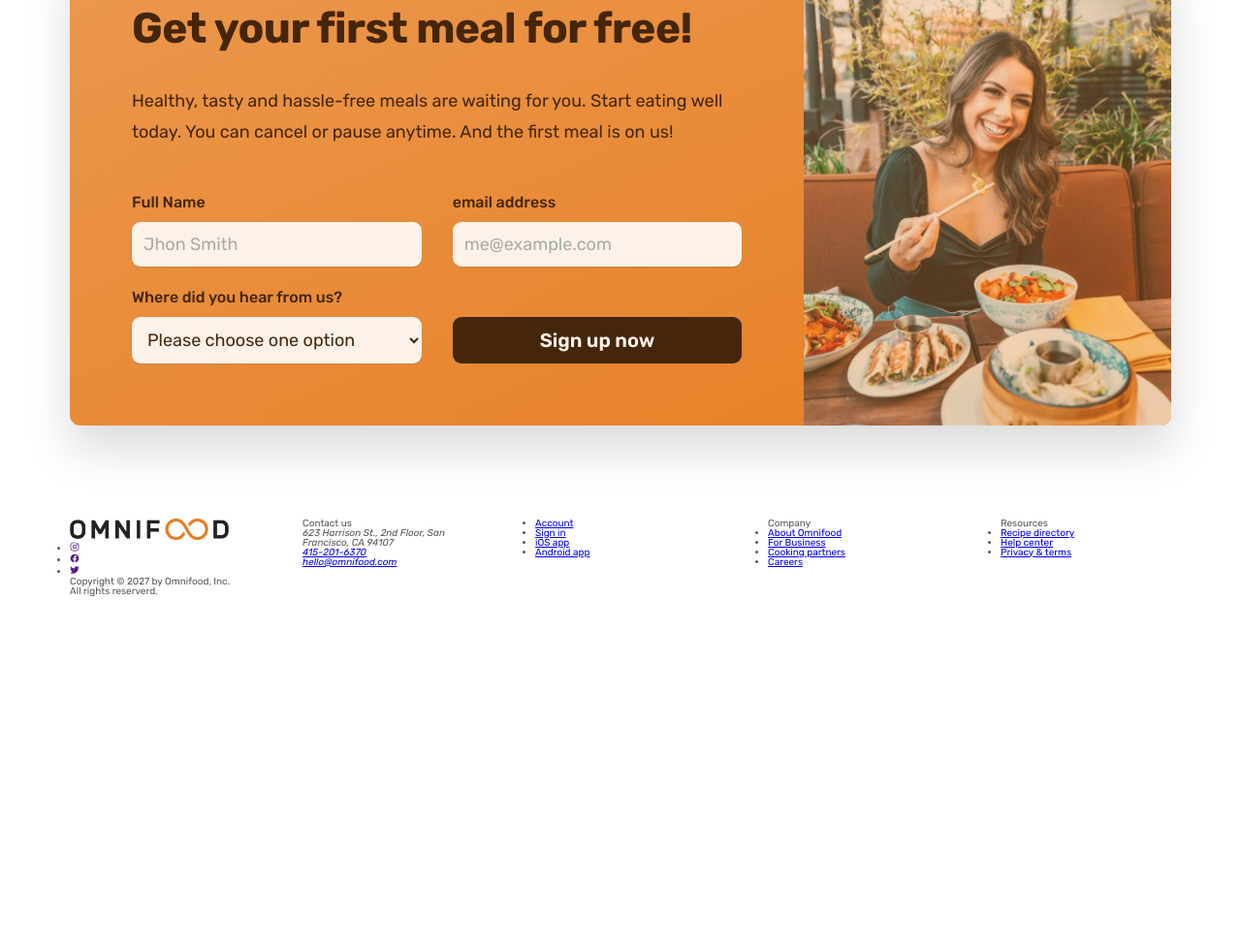
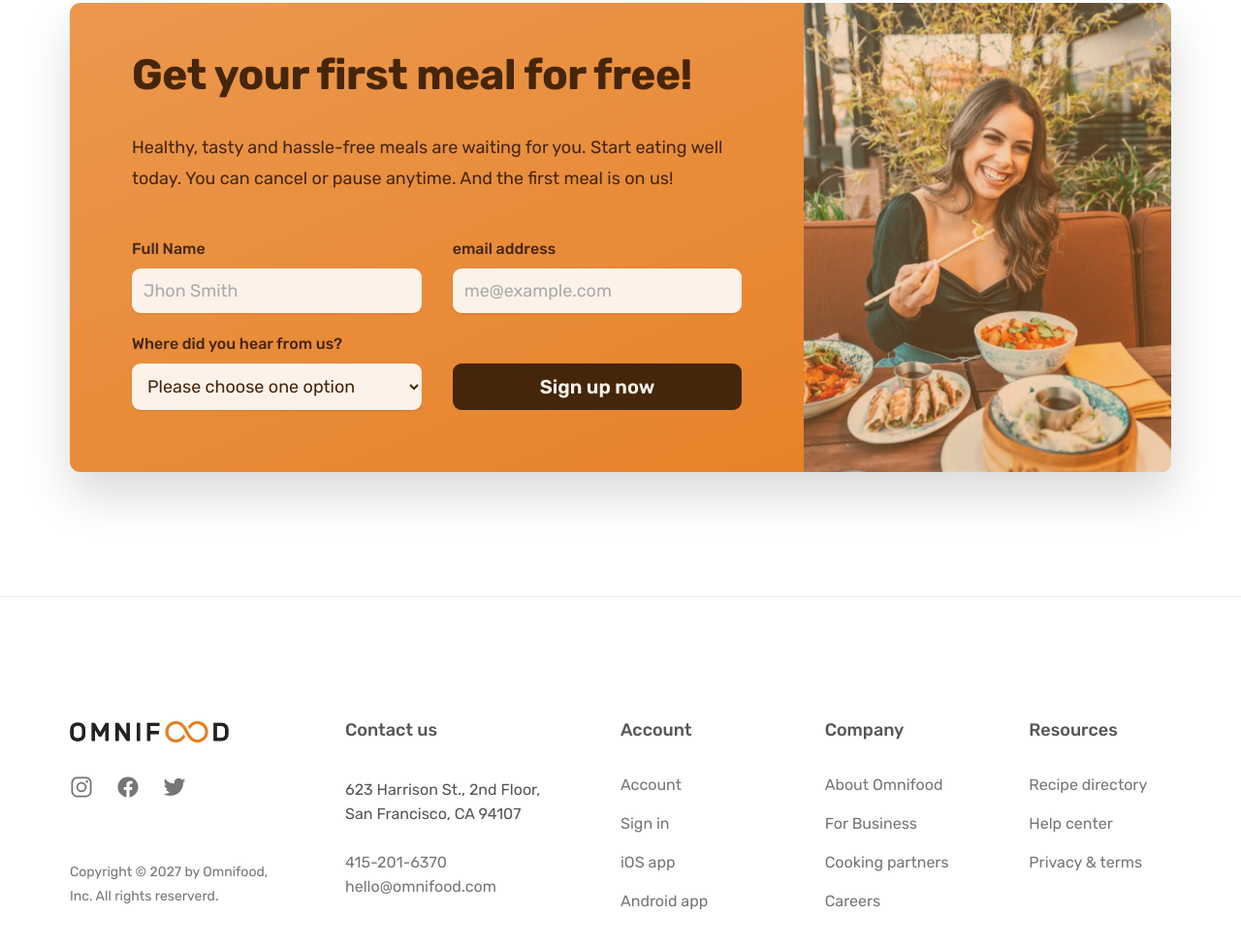
Before and after one commit to Majd-Alhourani98/Omnifood, a plain HTML site: page index.html in a window 1280 px wide. Shown: the part 6022-6999 px from the top of the page at 97% size. Before the commit the page ends 6829 px from the top, so only its background shows below. Drawn offline with nearby package versions, Linux system fonts and the light colour scheme.

Commit message:
add footer section

```diff
--- a/css/general.css
+++ b/css/general.css
@@ -26,7 +26,7 @@
 - Tints: #fdf2e9 - #fae5d3 - #eb984e
 - shades: #cf711f
 - Accents:
-- Greys: #333  - #555 - #888 - #6f6f6f
+- Greys: #333  - #555 - #888 - #6f6f6f - #767676
 
 ---------------- 03 SHADOW -----------------------------
   box-shadow: 0 2.4rem 4.8rem rgba(0, 0, 0, 0.075);
--- a/css/style.css
+++ b/css/style.css
@@ -453,6 +453,10 @@
 /*                    CTA SECTION                 */
 /* ********************************************** */
 
+.section-cta {
+  padding: 4.8rem 0 12.8rem 0;
+}
+
 .cta {
   display: grid;
   grid-template-columns: 2fr 1fr;
@@ -534,5 +538,75 @@
 /* ********************************************** */
 
 .footer {
-  padding: 9.6rem 0;
+  padding: 12.8rem 0;
+  border-top: 1px solid #eee;
 }
+
+.grid--footer {
+  grid-template-columns: 1.5fr 1.5fr 1fr 1fr 1fr;
+}
+
+.logo-col {
+  display: flex;
+  flex-direction: column;
+}
+
+.footer-logo {
+  display: block;
+  margin-bottom: 3.2rem;
+}
+
+.social-links {
+  list-style: none;
+  display: flex;
+  gap: 2.4rem;
+}
+
+.social-icon {
+  height: 2.4rem;
+  width: 2.4rem;
+}
+
+/* margin-top auto works inside felxbox when the direction is column*/
+.copyright {
+  font-size: 1.4rem;
+  color: #767676;
+  line-height: 1.8;
+  margin-top: auto;
+}
+
+.footer-heading {
+  font-size: 1.8rem;
+  font-weight: 500;
+  margin-bottom: 4rem;
+}
+
+.contacts {
+  font-style: normal;
+  font-size: 1.6rem;
+  line-height: 1.6;
+}
+
+.address {
+  margin-bottom: 2.4rem;
+}
+
+.footer-nav {
+  list-style: none;
+  display: flex;
+  flex-direction: column;
+  gap: 2.4rem;
+}
+
+.footer-link:visited,
+.footer-link:link {
+  text-decoration: none;
+  font-size: 1.6rem;
+  color: #767676;
+  transition: all 0.3s;
+}
+
+.footer-link:hover,
+.footer-link:active {
+  color: #333;
+}
--- a/index.html
+++ b/index.html
@@ -636,7 +636,7 @@
 
     <!-- FOOTER -->
     <footer class="footer">
-      <div class="container grid grid--5-cols">
+      <div class="container grid grid--footer">
         <div class="logo-col">
           <a href="#" class="footer-logo">
             <img class="logo" src="img/omnifood-logo.png" alt="Omnifood Logo" />
@@ -644,13 +644,19 @@
 
           <ul class="social-links">
             <li>
-              <a href=""><ion-icon name="logo-instagram"></ion-icon></a>
+              <a href="" class="footer-link"
+                ><ion-icon class="social-icon" name="logo-instagram"></ion-icon
+              ></a>
             </li>
             <li>
-              <a href=""><ion-icon name="logo-facebook"></ion-icon></a>
+              <a href="" class="footer-link"
+                ><ion-icon class="social-icon" name="logo-facebook"></ion-icon
+              ></a>
             </li>
             <li>
-              <a href=""><ion-icon name="logo-twitter"></ion-icon></a>
+              <a href="" class="footer-link"
+                ><ion-icon class="social-icon" name="logo-twitter"></ion-icon
+              ></a>
             </li>
           </ul>
 
@@ -661,39 +667,43 @@
         <div class="address-col">
           <p class="footer-heading">Contact us</p>
           <address class="contacts">
-            <p>623 Harrison St., 2nd Floor, San Francisco, CA 94107</p>
+            <p class="address">
+              623 Harrison St., 2nd Floor, San Francisco, CA 94107
+            </p>
             <p>
-              <a href="tel:">415-201-6370</a><br />
-              <a href="mailto:hello@omnifood.com">hello@omnifood.com</a>
+              <a class="footer-link" href="tel:">415-201-6370</a><br />
+              <a class="footer-link" href="mailto:hello@omnifood.com"
+                >hello@omnifood.com</a
+              >
             </p>
           </address>
         </div>
         <nav class="nav-col">
-          <p class="footer-heading"></p>
+          <p class="footer-heading">Account</p>
           <ul class="footer-nav">
-            <li><a href="#">Account</a></li>
-            <li><a href="#">Sign in </a></li>
-            <li><a href="#">iOS app</a></li>
-            <li><a href="#">Android app</a></li>
+            <li><a class="footer-link" href="#">Account</a></li>
+            <li><a class="footer-link" href="#">Sign in </a></li>
+            <li><a class="footer-link" href="#">iOS app</a></li>
+            <li><a class="footer-link" href="#">Android app</a></li>
           </ul>
         </nav>
 
         <nav class="nav-col">
           <p class="footer-heading">Company</p>
           <ul class="footer-nav">
-            <li><a href="#">About Omnifood</a></li>
-            <li><a href="#">For Business</a></li>
-            <li><a href="#">Cooking partners</a></li>
-            <li><a href="#">Careers</a></li>
+            <li><a class="footer-link" href="#">About Omnifood</a></li>
+            <li><a class="footer-link" href="#">For Business</a></li>
+            <li><a class="footer-link" href="#">Cooking partners</a></li>
+            <li><a class="footer-link" href="#">Careers</a></li>
           </ul>
         </nav>
 
         <nav class="nav-col">
           <p class="footer-heading">Resources</p>
           <ul class="footer-nav">
-            <li><a href="#">Recipe directory</a></li>
-            <li><a href="#">Help center</a></li>
-            <li><a href="#">Privacy & terms</a></li>
+            <li><a class="footer-link" href="#">Recipe directory</a></li>
+            <li><a class="footer-link" href="#">Help center</a></li>
+            <li><a class="footer-link" href="#">Privacy & terms</a></li>
           </ul>
         </nav>
         <div
```
